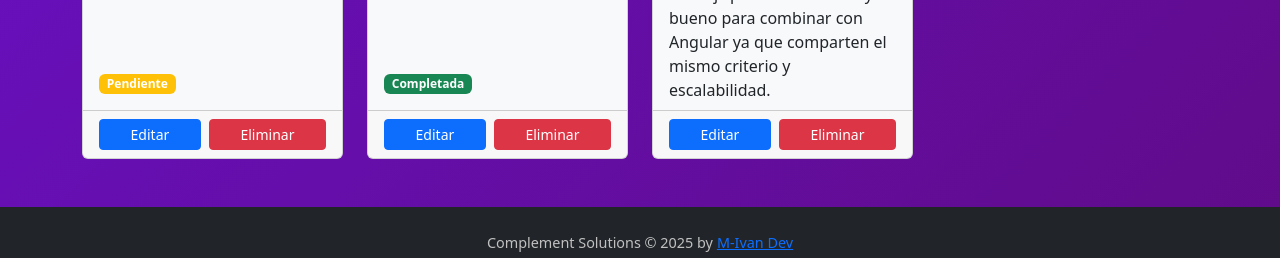
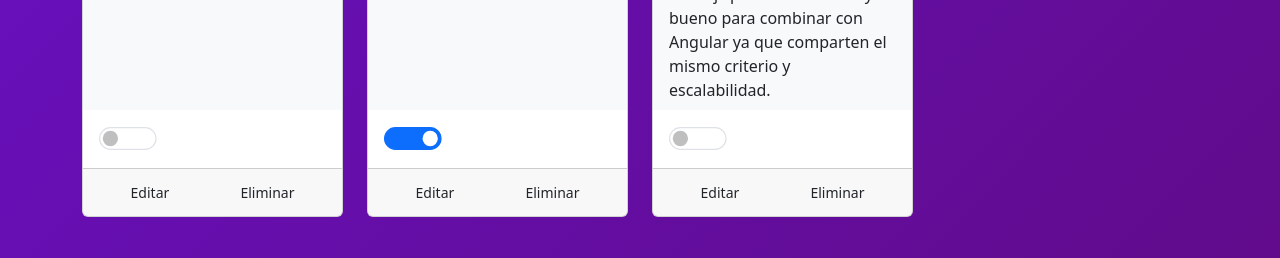
Before and after one commit to Mivan-dev/todo-app, an Angular app: page / in a window 1280 px wide. Shown: the part 553-811 px from the top of the page. Built offline with nearby package versions, Linux system fonts and the light colour scheme.

Commit message:
feature: implement toggle functionality for task completion

```diff
--- a/src/app/features/tareas/tareas.html
+++ b/src/app/features/tareas/tareas.html
@@ -13,19 +13,32 @@
         <div class="card-body bg-light d-flex flex-column">
           <h5 class="card-title">{{ tarea.title }}</h5>
           <p class="card-text flex-grow-1">{{ tarea.description }}</p>
-          <div class="mt-2">
-            <span class="badge" [ngClass]="tarea.completed ? 'bg-success' : 'bg-warning'">
-              {{ tarea.completed ? 'Completada' : 'Pendiente' }}
-            </span>
-          </div>
+
         </div>
 
         <!-- footer con botones -->
+        <div class="m-3">
+        <div class="form-check form-switch switch-lg d-flex align-items-center gap-2">
+          <input
+            class="form-check-input"
+            type="checkbox"
+            role="switch"
+            [id]="'switch-'+tarea.id"
+            [checked]="tarea.completed"
+            (change)="toggleCompleted(tarea, $event.target.checked)"
+          />
+         <label class="form-check-label d-flex align-items-center gap-2" [for]="'switch-'+tarea.id">
+          <span class="badge" [ngClass]="tarea.completed ? 'badge-completed' : 'badge-pending'">
+            {{ tarea.completed ? 'Completada' : 'Pendiente' }}
+          </span>
+        </label>
+        </div>
+        </div>
         <div class="card-footer d-flex gap-2 align-items-stretch">
-        <button class="btn btn-sm btn-primary flex-fill" (click)="editarTareaComp.abrirModal(tarea.id)">
+        <button class="btn btn-sm btn-outline-neutral flex-fill" (click)="editarTareaComp.abrirModal(tarea.id)">
           Editar
         </button>
-        <button class="btn btn-sm btn-danger flex-fill" (click)="deleteTarea(tarea.id)">
+        <button class="btn btn-sm btn-danger-soft flex-fill" (click)="deleteTarea(tarea.id)">
           Eliminar
         </button>
       </div>
--- a/src/app/features/tareas/tareas.scss
+++ b/src/app/features/tareas/tareas.scss
@@ -18,3 +18,20 @@
   height: 200px; // Altura fija para el contenido
   overflow-y: auto; // Scroll si el contenido es muy largo
 }
+
+/* Switch más grande */
+.switch-lg .form-check-input {
+  transform: scale(1.2);          /* escala visual */
+  transform-origin: left center;  /* mantener posición */
+  width: 3rem;                  /* opcional: ajustar hit area */
+  height: 1.2rem;                 /* opcional: ajustar hit area */
+  margin-top: 0.05rem;            /* alinear verticalmente */
+}
+
+/* Ajustes para que el label/badge quede bien alineado */
+.switch-lg .form-check-label {
+  font-size: 1.1rem;
+  margin-left: 1rem;
+  display: flex;
+  align-items: center;
+}
--- a/src/app/features/tareas/tareas.ts
+++ b/src/app/features/tareas/tareas.ts
@@ -38,4 +38,15 @@ export class Tareas implements OnInit {
     this.tareas = this.tareasBd.getTareas();
   }
 
+  toggleCompleted(tarea: Tarea, completed: boolean): void {
+    const updated: Tarea = { ...tarea, completed };
+    this.tareasBd.editTarea(updated);
+
+    // Actualiza localmente para UI inmediata si no usas BehaviorSubject
+    const idx = this.tareas.findIndex(t => t.id === tarea.id);
+    if (idx > -1) this.tareas[idx] = updated;
+
+    this.toastService.showSuccess(completed ? 'Tarea marcada como completada' : 'Tarea marcada como pendiente');
+  }
+
 }
```
